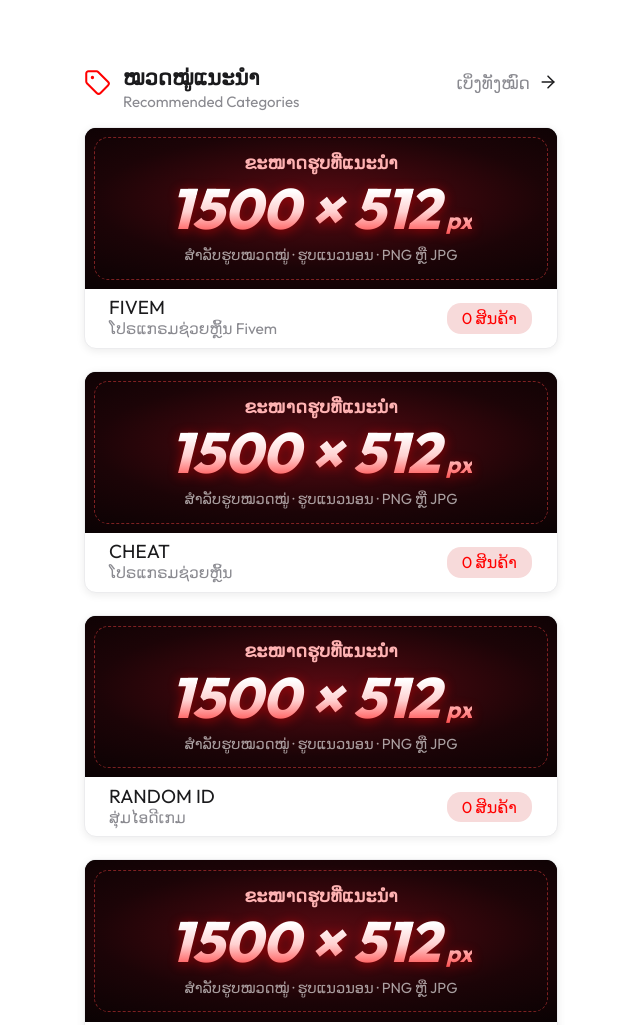
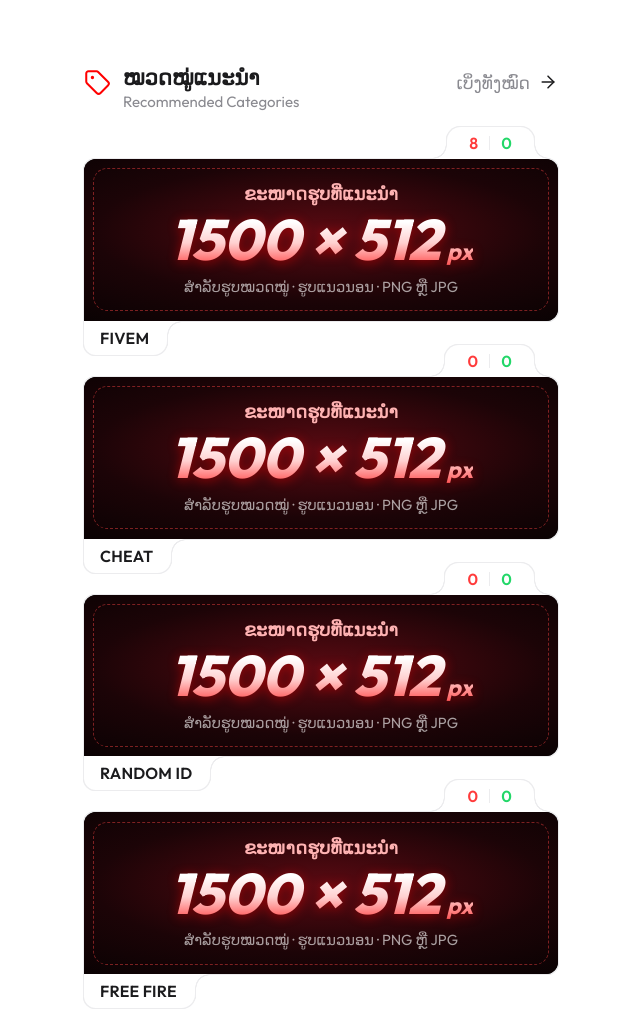
Before and after one commit to thongkeosivilay-afk/Ex-SHOP, a plain HTML site: page index.html in a window 1280 px wide. Shown: the part 1266-2291 px from the top of the page, without its empty margins (319-959 px from the left). Drawn offline with Linux system fonts and the light colour scheme.

Commit message:
Add files via upload

```diff
--- a/index.html
+++ b/index.html
@@ -13,6 +13,51 @@
 <link rel="stylesheet" href="motion.css">
 <link rel="stylesheet" href="welcome.css">
 <link rel="stylesheet" href="lang.css">
+<style>
+/* ===== ทดลอง: การ์ดหมวดหมู่ = รูป + แท็บชื่อหมวดที่ยื่นออกมาใต้การ์ดมุมซ้าย ===== */
+.cat-list{gap:22px}
+.cat{
+  --tabH:34px; --tr:14px;
+  position:relative; padding:0; margin-bottom:var(--tabH);
+  border:0; background:none; box-shadow:none; overflow:visible; border-radius:12px 12px 12px 0;
+  /* เส้นขอบ 1px รอบรูปทรงรวม (การ์ด + แท็บ) */
+  filter:drop-shadow(1px 0 0 var(--border)) drop-shadow(-1px 0 0 var(--border)) drop-shadow(0 1px 0 var(--border)) drop-shadow(0 -1px 0 var(--border));
+}
+.cat .cb.cb-img{border-radius:12px 12px 12px 0;overflow:hidden}
+
+/* แท็บชื่อหมวด (ใช้ .cat-b เดิมมาจัดใหม่) */
+.cat .cat-b{
+  position:absolute; left:0; top:100%;
+  display:flex; align-items:center; height:var(--tabH); width:auto; padding:0 18px 0 16px;
+  background:var(--card); border-radius:0 0 var(--tr) 12px;
+}
+.cat .cat-b p,.cat .cat-b .cnt{display:none}
+.cat .cat-b h3{font-size:16px;font-weight:600;line-height:1;letter-spacing:.2px;color:var(--text);white-space:nowrap}
+/* โค้งเว้าตรงรอยต่อแท็บกับขอบล่างการ์ด */
+.cat .cat-b::after{
+  content:""; position:absolute; left:100%; top:0; width:var(--tr); height:var(--tr); pointer-events:none;
+  background:radial-gradient(circle at 100% 100%,transparent calc(var(--tr) - .5px),var(--card) var(--tr));
+}
+
+/* ===== แท็บสถานะด้านบนขวา: จุดสี (เขียว = มีสินค้าและพร้อมขาย, แดง = ไม่พร้อมขาย) ===== */
+.cat{--topH:32px; --inset:24px}
+.cat-list > .cat:first-child{margin-top:var(--topH)}
+.cat .ctab{
+  position:absolute; right:var(--inset); bottom:100%;
+  display:flex; align-items:center; justify-content:center;
+  height:var(--topH); padding:0 22px;
+  background:var(--card); border-radius:var(--tr) var(--tr) 0 0;
+}
+.cat .ctab::before,.cat .ctab::after{content:""; position:absolute; bottom:0; width:var(--tr); height:var(--tr); pointer-events:none}
+.cat .ctab::before{right:100%; background:radial-gradient(circle at 0 0,transparent calc(var(--tr) - .5px),var(--card) var(--tr))}
+.cat .ctab::after{left:100%; background:radial-gradient(circle at 100% 0,transparent calc(var(--tr) - .5px),var(--card) var(--tr))}
+.cat .ctab{gap:11px;font-family:'Outfit','Noto Sans Lao Looped',sans-serif;line-height:1}
+.ctab .n{font-size:16px;font-weight:600;letter-spacing:.2px}
+.ctab .n.no{color:#ff3b3b}   /* แดง = มีสินค้า แต่ไม่พร้อมขาย */
+.ctab .n.ok{color:#22d768}   /* เขียว = มีสินค้า และพร้อมขาย */
+.ctab .dv{width:1px;height:14px;background:var(--border);flex:none}
+
+</style>
 </head>
 <body>
 
@@ -216,6 +261,26 @@
 
 <script src="i18n.js"></script>
 <script src="script.js"></script>
+<script>
+/* ทดลอง: ตัวเลขสถานะบนแท็บมุมขวาบนของการ์ดหมวดหมู่
+   แดง  = จำนวนสินค้าที่ไม่พร้อมขาย (คงเหลือ = 0)
+   เขียว = จำนวนสินค้าที่พร้อมขาย (คงเหลือ > 0)
+   นับจากรายการ products ใน script.js — อยากกำหนดเองใส่ no:10, ok:20 ในรายการ cats */
+(function(){
+  if (typeof cats === 'undefined' || typeof products === 'undefined') return;
+  document.querySelectorAll('.cat[data-cat]').forEach(function(b){
+    var c = cats.find(function(x){ return x.k === b.dataset.cat; }); if (!c) return;
+    var list = products.filter(function(p){ return p.cat === c.k; });
+    var ok = typeof c.ok === 'number' ? c.ok : list.filter(function(p){ return +p.left > 0; }).length;
+    var no = typeof c.no === 'number' ? c.no : list.filter(function(p){ return !(+p.left > 0); }).length;
+    var t = document.createElement('span');
+    t.className = 'ctab';
+    t.innerHTML = '<b class="n no">' + no + '</b><i class="dv"></i><b class="n ok">' + ok + '</b>';
+    b.appendChild(t);
+  });
+})();
+
+</script>
 <script src="auth.js"></script>
 <script src="welcome.js"></script>
 <script src="refraction.js"></script>
```
